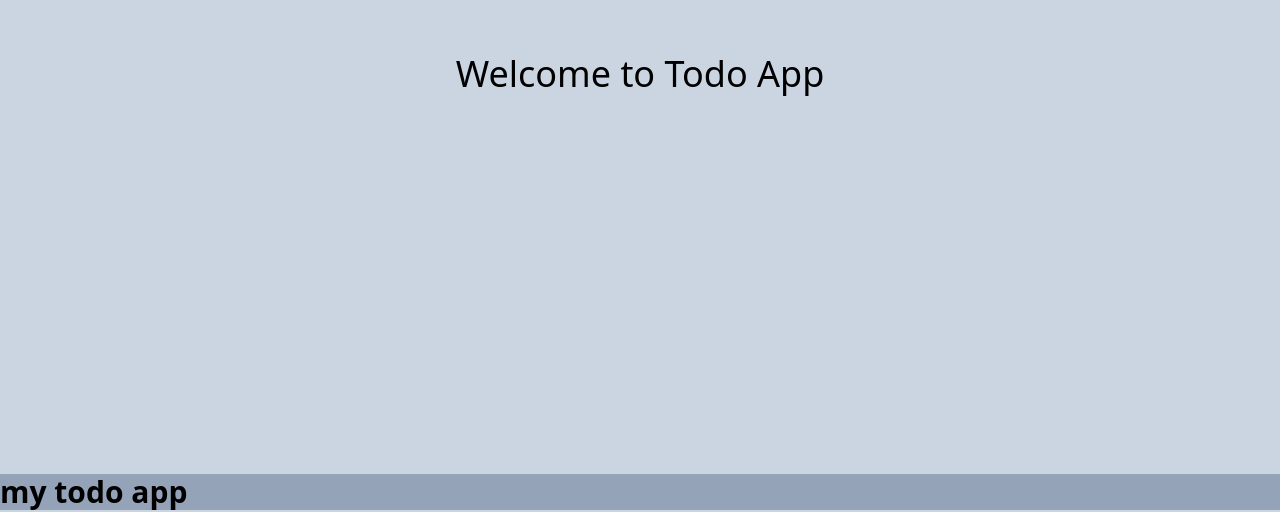
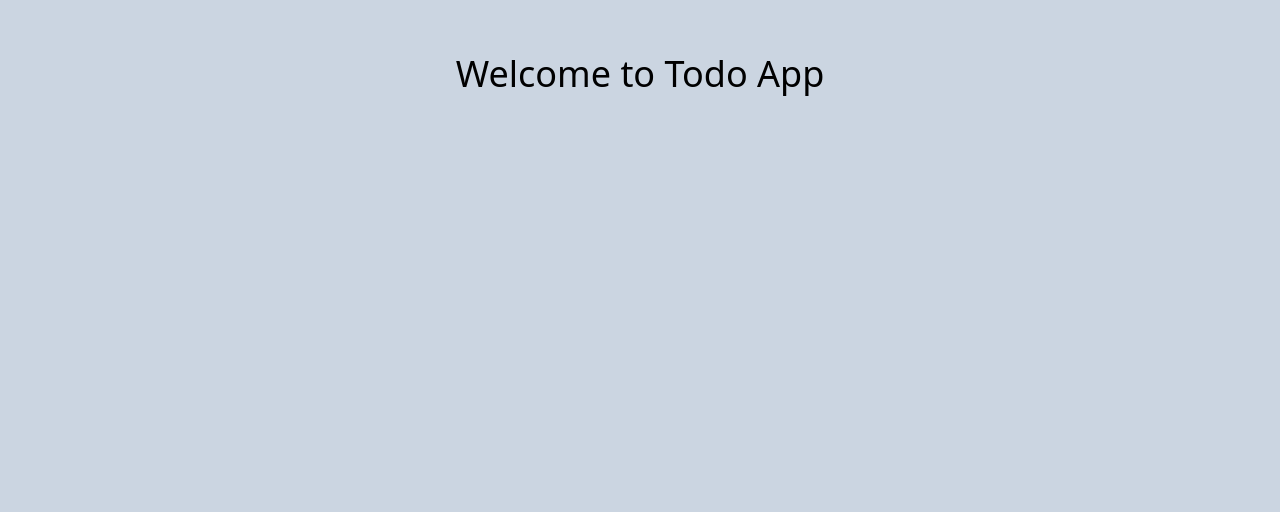
Before and after one commit to shome98/todo-auth, a React (Vite) app in the folder todo-auth-client/: page / in a window 1280 px wide. Shown: the part 326-838 px from the top of the page. After the commit the page ends 800 px from the top, so only its background shows below. Built offline with nearby package versions, Linux system fonts and the light colour scheme.

Commit message:
remove h1

```diff
--- a/todo-auth-client/src/App.tsx
+++ b/todo-auth-client/src/App.tsx
@@ -5,8 +5,6 @@ function App() {
   return (
     <>
       <Home />
-
-      <h1 className="text-3xl font-bold bg-slate-400">my todo app</h1>
     </>
   )
 }
```
